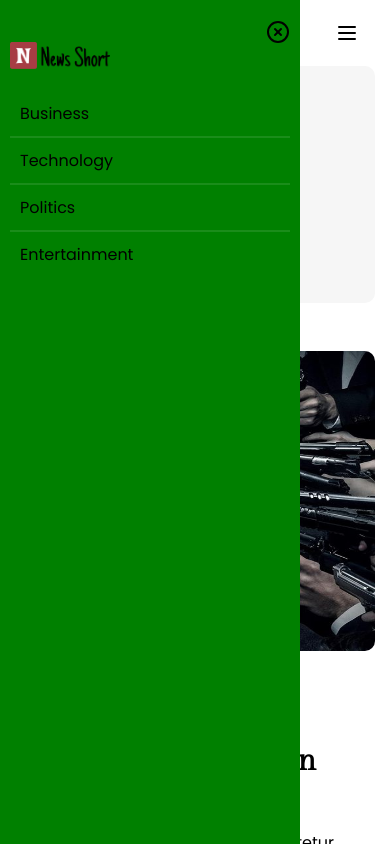
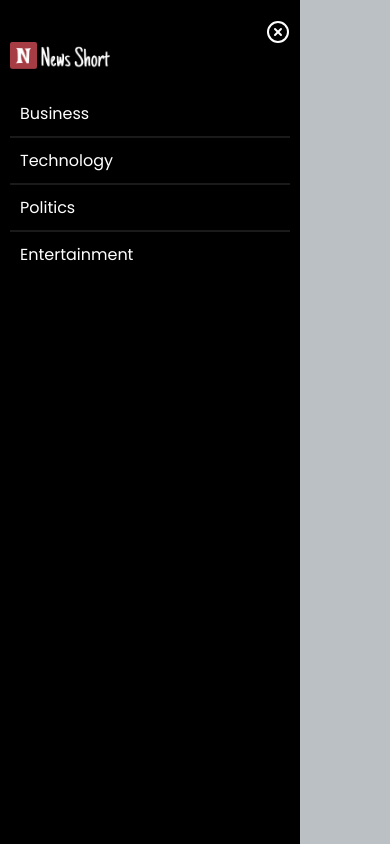
Before and after one commit to riya-hati/newsshort, a React (Vite) app: page / in a window 390 px wide. Both pictures are taken after a click on the icon 347 px from the left and 33 px from the top of the page. Shown: the top 844 px of the page. Built offline with nearby package versions, Linux system fonts and the light colour scheme; no server answers.

Commit message:
update layouting of side bar

```diff
--- a/src/component/nav/Nav.jsx
+++ b/src/component/nav/Nav.jsx
@@ -33,10 +33,15 @@ const Nav = () => {
 			</MainLayout>
 
 			{open && (
+				<div className="sidebar_inner" onClick={() => setOpen(false)}>
 					<div className="side_bar">
 						<div className="wrapper">
 							<Link to={"/"}>
-							<img src="../assets/logo.png" alt="logo" className="logo-sidebar" />
+								<img
+									src="../assets/logo-white.png"
+									alt="logo"
+									className="logo-sidebar"
+								/>
 							</Link>
 							<CircleX className="circle_icon" onClick={() => setOpen(false)} />
 							<ul>
@@ -55,6 +60,7 @@ const Nav = () => {
 							</ul>
 						</div>
 					</div>
+				</div>
 			)}
 		</>
 	);
--- a/src/component/nav/nav.scss
+++ b/src/component/nav/nav.scss
@@ -31,8 +31,14 @@
 		}
 	}
 }
+.sidebar_inner {
+	width: 100%;
+	height: 100vh;
+	position: absolute;
+	top: 0;
+	background-color: #BBC0C5;
 	.side_bar {
-	background-color: green;
+		background-color: #000;
 		position: fixed;
 		top: 0;
 		left: 0;
@@ -50,6 +56,7 @@
 				position: absolute;
 				right: 0;
 				top: 10px;
+				color: #fff;
 			}
 			ul {
 				li {
@@ -61,10 +68,11 @@
 					}
 					a {
 						text-decoration: none;
-					color: #000;
+						color: #fff;
 						font-weight: 400;
 					}
 				}
 			}
 		}
 	}
+}
```
Also changed, not shown: public/assets/logo-white.png (added). Lines whose indentation alone changed are shown as unchanged.
